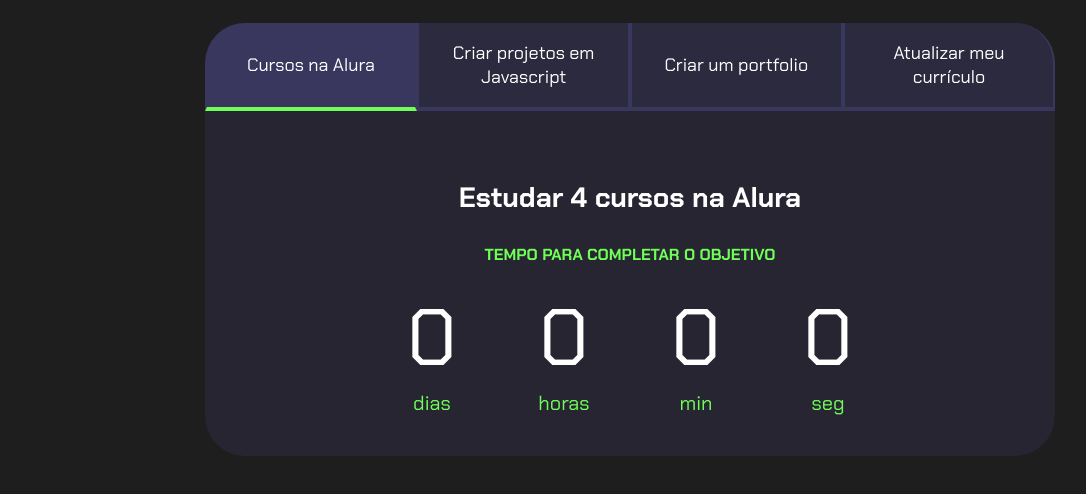
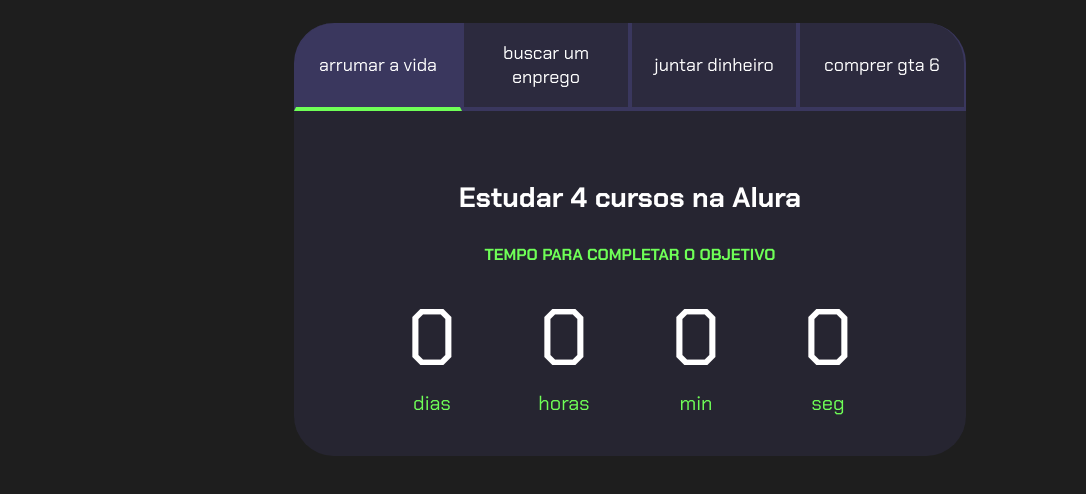
Before and after one commit to Calango00001/Projeto-de-vida, a plain HTML site: page index.html in a window 1280 px wide. Shown: the part 80-574 px from the top of the page, without its empty margins (10-1096 px from the left). Drawn offline with Linux system fonts and the light colour scheme.

Commit message:
Update index.html

```diff
--- a/index.html
+++ b/index.html
@@ -13,10 +13,10 @@
         <h2 class="titulo-principal">Meus objetivos do ano<span>_</span></h2>
         <div class="conteudo">
             <div class="botoes">
-                <button class="botao ativo">Cursos na Alura</button>
-                <button class="botao">Criar projetos em Javascript</button>
-                <button class="botao">Criar um portfolio</button>
-                <button class="botao">Atualizar meu currículo</button>
+                <button class="botao ativo">arrumar a vida </button>
+                <button class="botao">buscar um enprego </button>
+                <button class="botao">juntar dinheiro </button>
+                <button class="botao">comprer gta 6 </button>
             </div>
             <div class="abas-textos">
                 <div class="aba-conteudo ativo">
```
